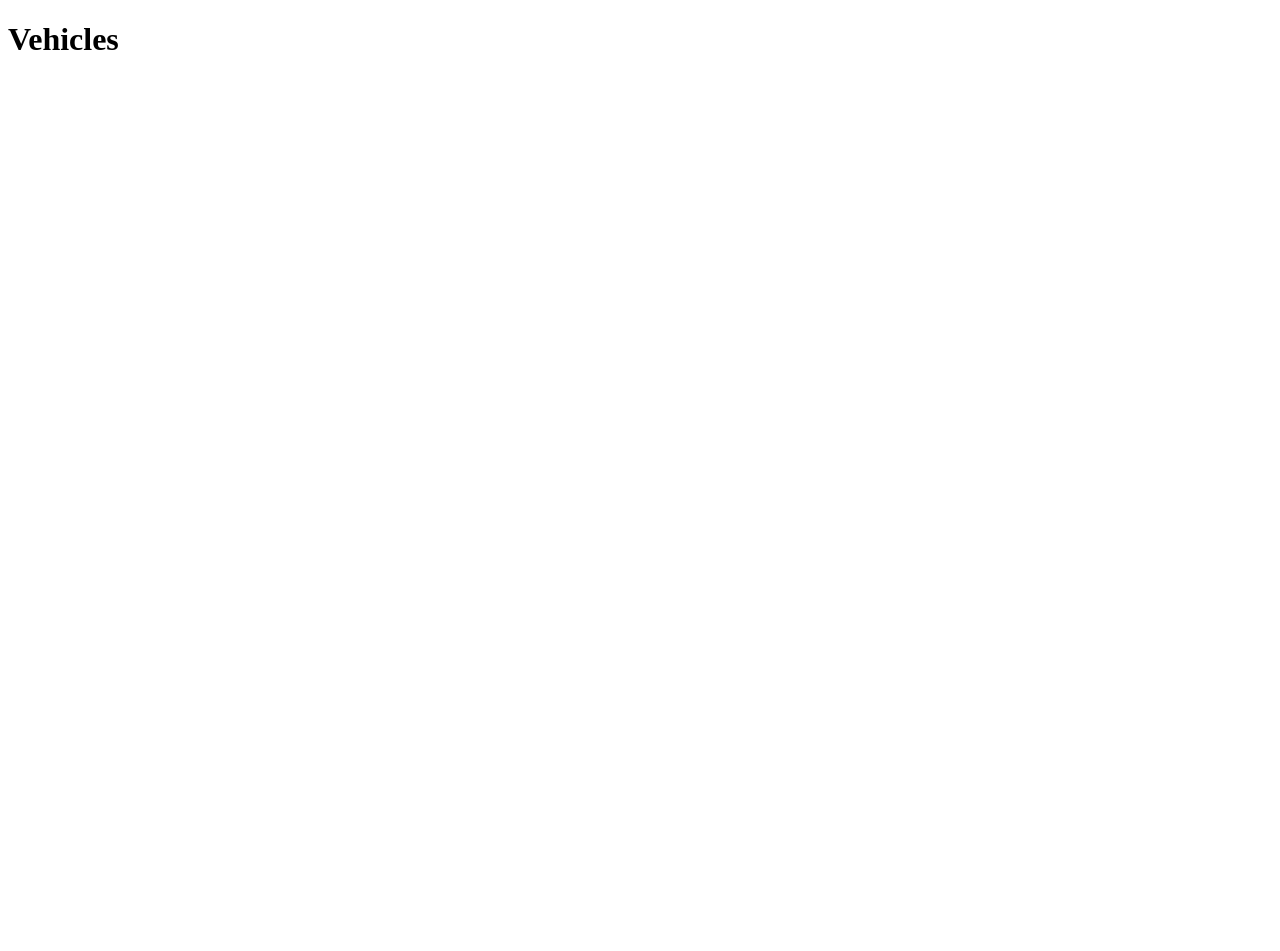
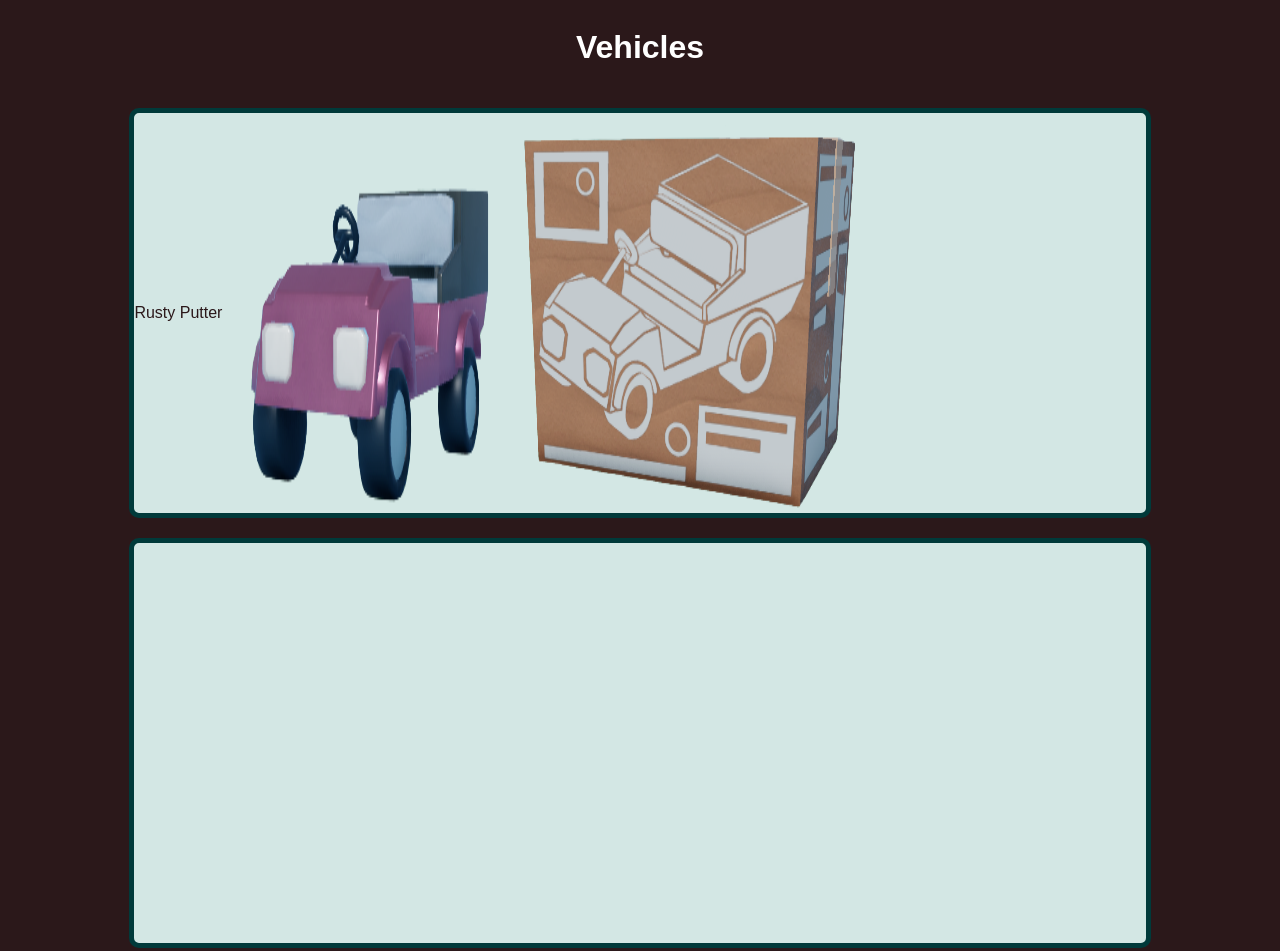
Before and after one commit to madrod228/oaklands-wiki, a plain HTML site: page vehicles.html in a window 1280 px wide. Shown: the top 951 px of the page. Before the commit the page ends 800 px from the top, so only its background shows below. Drawn offline with Linux system fonts and the light colour scheme.

Commit message:
I dont feel so good

```diff
--- a/credits.css
+++ b/credits.css
@@ -5,8 +5,7 @@
     transition: ease-in-out 200ms;
 }
 body {
-background: linear-gradient(0deg, #2b181a , #521e26) ;
-background-size: 100vh 100vw;
+background-color: #2b181a;
 }
 
 .credit-box {
--- a/index.css
+++ b/index.css
@@ -5,8 +5,7 @@ font-family: 'Cabin', sans-serif;
 }
 
 body {
-    background: linear-gradient(0deg, #2b181a , #521e26) ;
-    background-size: 100vh 100vw;
+    background-color: #2b181a;
     }
 
 .oaklands-logo {
--- a/vehicles.css
+++ b/vehicles.css
@@ -1,10 +1,32 @@
-.vehicles {
-    width: 250px;
-    height: 250px;
+* {
+    text-decoration: none;
+    color: white;
+    font-family: 'Cabin', sans-serif;
+    transition: ease-in-out 200ms;
+}
+body {
+background-color: #2b181a;
+}
+p {color: #2b181a;}
+.body {
+    display: flex;
+    flex-direction: column;
+    align-items: center;
+    justify-content: center;
+    gap: 20px;
+}
+
+.box {
+    width: 80%;
+    height: 400px;
     border: solid rgb(0, 58, 58) 5px;
     border-radius: 10px;
     background-color: #d3e7e4;
     display: flex;
+}
+.box > p {
+    display: flex;
     flex-direction: column;
     align-items: center;
+    justify-content: center;
 }
--- a/vehicles.html
+++ b/vehicles.html
@@ -5,9 +5,21 @@
     <meta http-equiv="X-UA-Compatible" content="IE=edge">
     <meta name="viewport" content="width=device-width, initial-scale=1.0">
     <title>Vehicles</title>
+    <link rel="stylesheet" href="vehicles.css">
 </head>
 <body>
-    <h1>Vehicles</h1>
+    <div class="body">
+        <h1>Vehicles</h1>
 
+        <div class="ruster , box">
+            <p>Rusty Putter</p>
+            <img src="media\vehicles\floordputter.png" alt="">
+            <img src="media\vehicles\putterbox.png" alt="">
+        </div>
+        <div class="putter , box"></div>
+        <div class="joop , box"></div>
+        <div class="bigjoop , box"></div>
+
+    </div>
 </body>
 </html>
```
Also changed, not shown: index.html (+1 -1 lines), trees.html (+12 -1 lines), media/vehicles/floordputter.png (added), media/vehicles/joopbarrow.png (added), media/vehicles/joopbarrowbox.png (added), media/vehicles/joopgrandbarrow.png (added), media/vehicles/joopgrandbarrowbox.png (added), media/vehicles/putterbox.png (added), media/vehicles/rustyputter.png (added).
